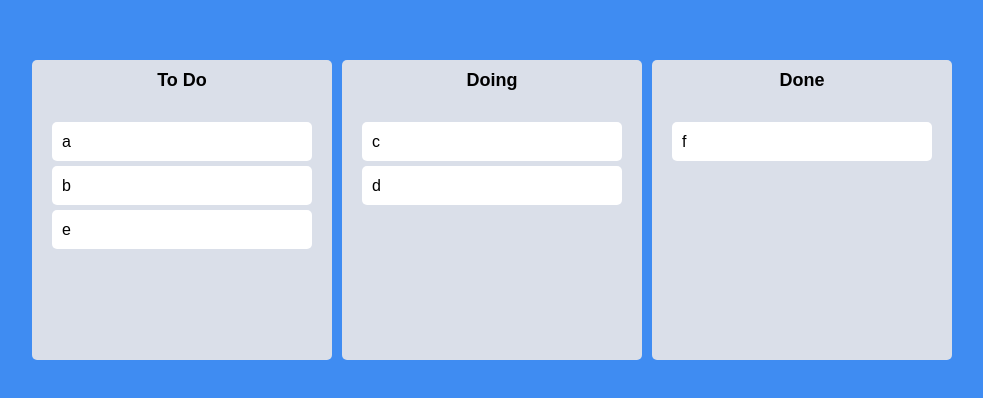
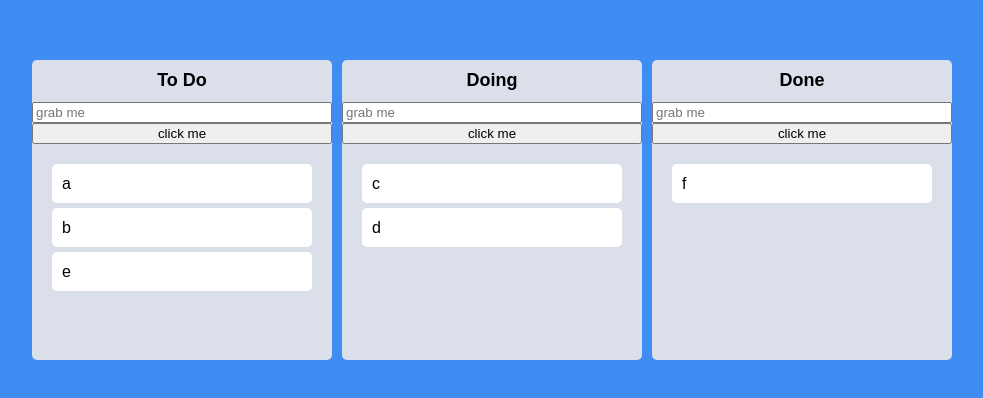
Before and after one commit to verobeach7/reactjs-Animation, a React (Create React App) app: page / in a window 1280 px wide. Shown: the part 190-588 px from the top of the page, without its empty margins (268-1251 px from the left). Built offline with nearby package versions, Linux system fonts and the light colour scheme.

Commit message:
React: Trello(How to use Reference)

```diff
--- a/src/Components/Board.tsx
+++ b/src/Components/Board.tsx
@@ -1,3 +1,4 @@
+import { useRef } from "react";
 import { Droppable } from "react-beautiful-dnd";
 import styled from "styled-components";
 import DraggableCard from "./DraggableCard";
@@ -43,9 +44,18 @@
 }
 
 function Board({ toDos, boardId }: IBoardProps) {
+  const inputRef = useRef<HTMLInputElement>(null);
+  const onClick = () => {
+    inputRef.current?.focus();
+    setTimeout(() => {
+      inputRef.current?.blur();
+    }, 5000);
+  };
   return (
     <Wrapper>
       <Title>{boardId}</Title>
+      <input ref={inputRef} placeholder="grab me" />
+      <button onClick={onClick}>click me</button>
       <Droppable droppableId={boardId}>
         {(magic, info) => (
           <Area
```
